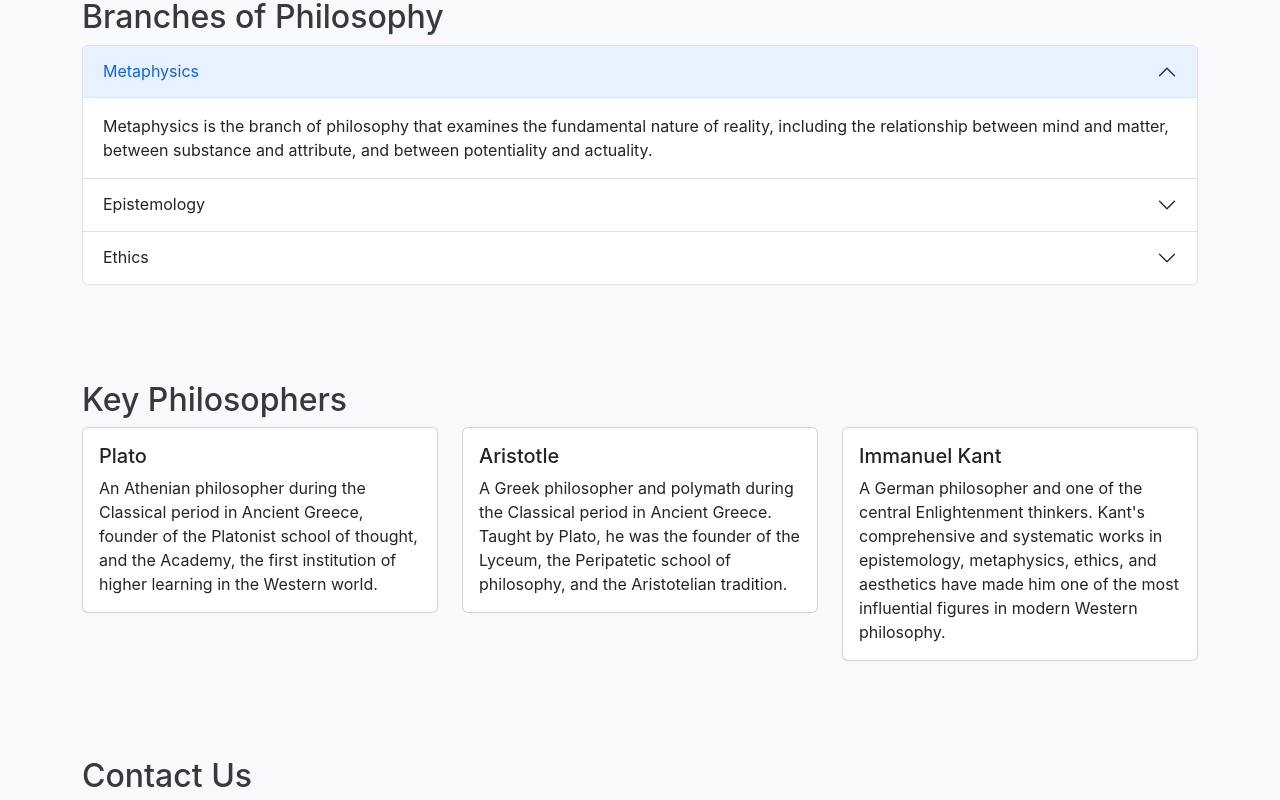
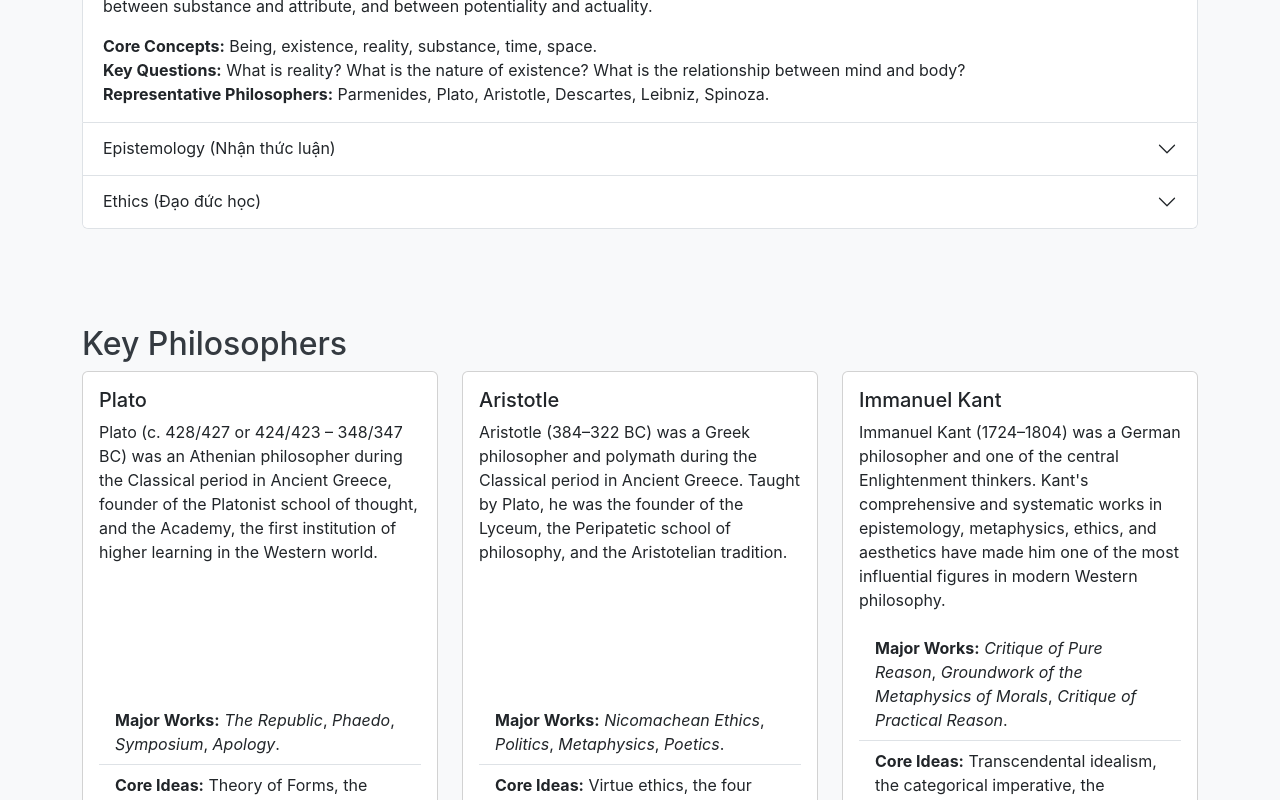
Before and after one commit to Ducpurple/MLN111, a React (Create React App) app in the folder philosophy-website/: page / in a window 1280 px wide. Shown: the part 600-1400 px from the top of the page. Built offline with nearby package versions, Linux system fonts and the light colour scheme; the HTML template or start-up script is replaced by a standard one.

Commit message:
Feat: Expand content for branches and philosophers

```diff
--- a/philosophy-website/src/App.tsx
+++ b/philosophy-website/src/App.tsx
@@ -1,3 +1,4 @@
+
 import React from 'react';
 import './App.css';
 
@@ -36,7 +37,7 @@ const Home: React.FC = () => {
       <div className="container">
         <h2>Welcome to Philosophy 101</h2>
         <p>This website is dedicated to exploring the fascinating world of philosophy. From the ancient Greeks to modern thinkers, we'll cover the major ideas and figures that have shaped our understanding of the world.</p>
-        <p>Lorem ipsum dolor sit amet, consectetur adipiscing elit. Sed non risus. Suspendisse lectus tortor, dignissim sit amet, adipiscing nec, ultricies sed, dolor. Cras elementum ultrices diam. Maecenas ligula massa, varius a, semper congue, euismod non, mi. Proin porttitor, orci nec nonummy molestie, enim est eleifend mi, non fermentum diam nisl sit amet erat. Duis semper. Duis arcu massa, scelerisque vitae, consequat in, pretium a, enim. Pellentesque congue. Ut in risus volutpat libero pharetra tempor. Cras vestibulum bibendum augue. Praesent egestas leo in pede. Praesent blandit odio eu enim. Pellentesque sed dui ut augue blandit sodales. Vestibulum ante ipsum primis in faucibus orci luctus et ultrices posuere cubilia Curae; Aliquam nibh. Mauris ac mauris sed pede pellentesque fermentum. Maecenas adipiscing ante non diam. Proin sed enim sed lorem cursus volutpat. </p>
+        <p>Use this website to review key concepts, learn about the most influential philosophers, and test your knowledge with our interactive quizzes.</p>
       </div>
     </section>
   );
@@ -51,36 +52,45 @@ const Branches: React.FC = () => {
           <div className="accordion-item">
             <h2 className="accordion-header" id="headingOne">
               <button className="accordion-button" type="button" data-bs-toggle="collapse" data-bs-target="#collapseOne" aria-expanded="true" aria-controls="collapseOne">
-                Metaphysics
+                Metaphysics (Siêu hình học)
               </button>
             </h2>
             <div id="collapseOne" className="accordion-collapse collapse show" aria-labelledby="headingOne" data-bs-parent="#accordionExample">
               <div className="accordion-body">
-                Metaphysics is the branch of philosophy that examines the fundamental nature of reality, including the relationship between mind and matter, between substance and attribute, and between potentiality and actuality.
+                <p>Metaphysics is the branch of philosophy that examines the fundamental nature of reality, including the relationship between mind and matter, between substance and attribute, and between potentiality and actuality.</p>
+                <strong>Core Concepts:</strong> Being, existence, reality, substance, time, space.<br />
+                <strong>Key Questions:</strong> What is reality? What is the nature of existence? What is the relationship between mind and body?<br />
+                <strong>Representative Philosophers:</strong> Parmenides, Plato, Aristotle, Descartes, Leibniz, Spinoza.
               </div>
             </div>
           </div>
           <div className="accordion-item">
             <h2 className="accordion-header" id="headingTwo">
               <button className="accordion-button collapsed" type="button" data-bs-toggle="collapse" data-bs-target="#collapseTwo" aria-expanded="false" aria-controls="collapseTwo">
-                Epistemology
+                Epistemology (Nhận thức luận)
               </button>
             </h2>
             <div id="collapseTwo" className="accordion-collapse collapse" aria-labelledby="headingTwo" data-bs-parent="#accordionExample">
               <div className="accordion-body">
-                Epistemology is the branch of philosophy concerned with the theory of knowledge. It questions what knowledge is and how it can be acquired, and the extent to which knowledge of any given subject or entity can be acquired.
+                <p>Epistemology is the branch of philosophy concerned with the theory of knowledge. It questions what knowledge is and how it can be acquired, and the extent to which knowledge of any given subject or entity can be acquired.</p>
+                <strong>Core Concepts:</strong> Knowledge, belief, justification, truth, perception, reason.<br />
+                <strong>Key Questions:</strong> What is knowledge? How do we acquire knowledge? What is the difference between belief and knowledge?<br />
+                <strong>Representative Philosophers:</strong> Plato, Aristotle, Descartes, Locke, Hume, Kant.
               </div>
             </div>
           </div>
           <div className="accordion-item">
             <h2 className="accordion-header" id="headingThree">
               <button className="accordion-button collapsed" type="button" data-bs-toggle="collapse" data-bs-target="#collapseThree" aria-expanded="false" aria-controls="collapseThree">
-                Ethics
+                Ethics (Đạo đức học)
               </button>
             </h2>
             <div id="collapseThree" className="accordion-collapse collapse" aria-labelledby="headingThree" data-bs-parent="#accordionExample">
               <div className="accordion-body">
-                Ethics, or moral philosophy, is a branch of philosophy that involves systematizing, defending, and recommending concepts of right and wrong conduct. It is often divided into three subject areas: meta-ethics, normative ethics, and applied ethics.
+                <p>Ethics, or moral philosophy, is a branch of philosophy that involves systematizing, defending, and recommending concepts of right and wrong conduct. It is often divided into three subject areas: meta-ethics, normative ethics, and applied ethics.</p>
+                <strong>Core Concepts:</strong> Good, evil, right, wrong, virtue, duty, happiness.<br />
+                <strong>Key Questions:</strong> What is the good life? What is the right thing to do? What is justice?<br />
+                <strong>Representative Philosophers:</strong> Socrates, Plato, Aristotle, Epicurus, Aquinas, Kant, Mill.
               </div>
             </div>
           </div>
@@ -96,27 +106,39 @@ const Philosophers: React.FC = () => {
       <div className="container">
         <h2>Key Philosophers</h2>
         <div className="row">
-          <div className="col-md-4">
-            <div className="card">
-              <div className="card-body">
+          <div className="col-md-4 mb-4">
+            <div className="card h-100">
+              <div className="card-body d-flex flex-column">
                 <h5 className="card-title">Plato</h5>
-                <p className="card-text">An Athenian philosopher during the Classical period in Ancient Greece, founder of the Platonist school of thought, and the Academy, the first institution of higher learning in the Western world.</p>
+                <p className="card-text">Plato (c. 428/427 or 424/423 – 348/347 BC) was an Athenian philosopher during the Classical period in Ancient Greece, founder of the Platonist school of thought, and the Academy, the first institution of higher learning in the Western world.</p>
+                <ul className="list-group list-group-flush mt-auto">
+                  <li className="list-group-item"><strong>Major Works:</strong> <em>The Republic</em>, <em>Phaedo</em>, <em>Symposium</em>, <em>Apology</em>.</li>
+                  <li className="list-group-item"><strong>Core Ideas:</strong> Theory of Forms, the immortality of the soul, the ideal state ruled by philosopher-kings.</li>
+                </ul>
               </div>
             </div>
           </div>
-          <div className="col-md-4">
-            <div className="card">
-              <div className="card-body">
+          <div className="col-md-4 mb-4">
+            <div className="card h-100">
+              <div className="card-body d-flex flex-column">
                 <h5 className="card-title">Aristotle</h5>
-                <p className="card-text">A Greek philosopher and polymath during the Classical period in Ancient Greece. Taught by Plato, he was the founder of the Lyceum, the Peripatetic school of philosophy, and the Aristotelian tradition.</p>
+                <p className="card-text">Aristotle (384–322 BC) was a Greek philosopher and polymath during the Classical period in Ancient Greece. Taught by Plato, he was the founder of the Lyceum, the Peripatetic school of philosophy, and the Aristotelian tradition.</p>
+                <ul className="list-group list-group-flush mt-auto">
+                  <li className="list-group-item"><strong>Major Works:</strong> <em>Nicomachean Ethics</em>, <em>Politics</em>, <em>Metaphysics</em>, <em>Poetics</em>.</li>
+                  <li className="list-group-item"><strong>Core Ideas:</strong> Virtue ethics, the four causes, the golden mean, logic and syllogism.</li>
+                </ul>
               </div>
             </div>
           </div>
-          <div className="col-md-4">
-            <div className="card">
-              <div className="card-body">
+          <div className="col-md-4 mb-4">
+            <div className="card h-100">
+              <div className="card-body d-flex flex-column">
                 <h5 className="card-title">Immanuel Kant</h5>
-                <p className="card-text">A German philosopher and one of the central Enlightenment thinkers. Kant's comprehensive and systematic works in epistemology, metaphysics, ethics, and aesthetics have made him one of the most influential figures in modern Western philosophy.</p>
+                <p className="card-text">Immanuel Kant (1724–1804) was a German philosopher and one of the central Enlightenment thinkers. Kant's comprehensive and systematic works in epistemology, metaphysics, ethics, and aesthetics have made him one of the most influential figures in modern Western philosophy.</p>
+                <ul className="list-group list-group-flush mt-auto">
+                  <li className="list-group-item"><strong>Major Works:</strong> <em>Critique of Pure Reason</em>, <em>Groundwork of the Metaphysics of Morals</em>, <em>Critique of Practical Reason</em>.</li>
+                  <li className="list-group-item"><strong>Core Ideas:</strong> Transcendental idealism, the categorical imperative, the distinction between phenomena and noumena.</li>
+                </ul>
               </div>
             </div>
           </div>
```
